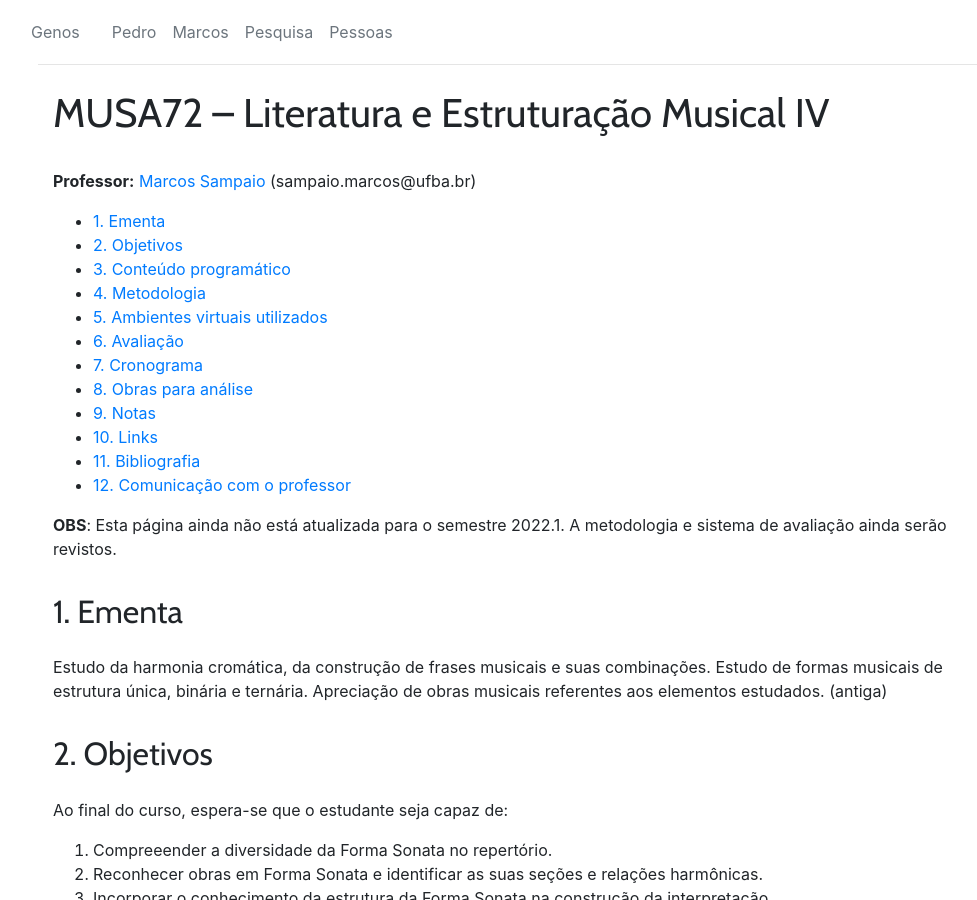
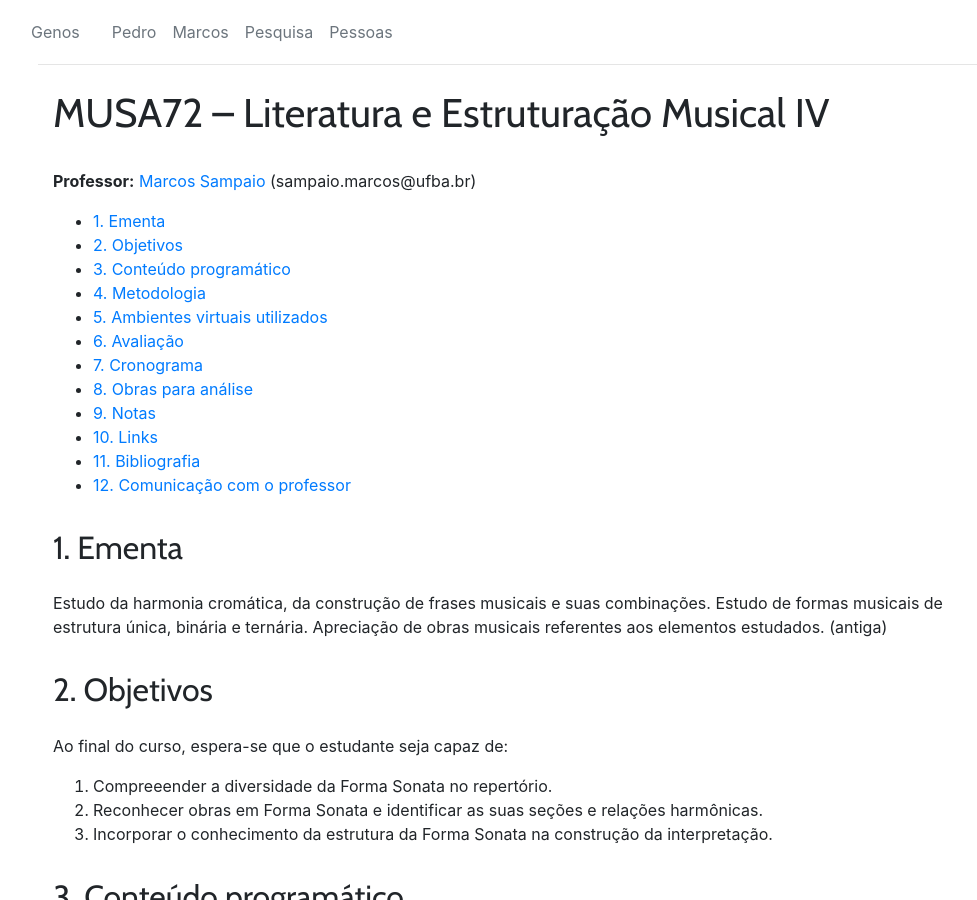
Before and after one commit to kroger/genosmus, a Jekyll site: the page built from _marcos/musa72.md, in a window 1280 px wide and 900 px high. Shown: the whole window, without its empty margins (47-1024 px from the left). Built offline with Jekyll 4.4.1, drawn with Linux system fonts in a browser that asks for light colours; nearby versions of some CDN libraries; the table of contents is made by our own code.

Commit message:
Pequena correção

```diff
--- a/_marcos/musa72.md
+++ b/_marcos/musa72.md
@@ -5,17 +5,12 @@ toc: true
 level: graduacao
 ---
 
-**OBS**: Esta página ainda não está atualizada para o semestre 2022.1.
-A metodologia e sistema de avaliação ainda serão revistos.
-
 ## 1. Ementa
 
 Estudo da harmonia cromática, da construção de frases musicais e suas
 combinações. Estudo de formas musicais de estrutura única, binária e
 ternária. Apreciação de obras musicais referentes aos elementos
 estudados. (antiga)
-
-<!--FIXME: adicionar objetivos-->
 
 ## 2. Objetivos
 
```
